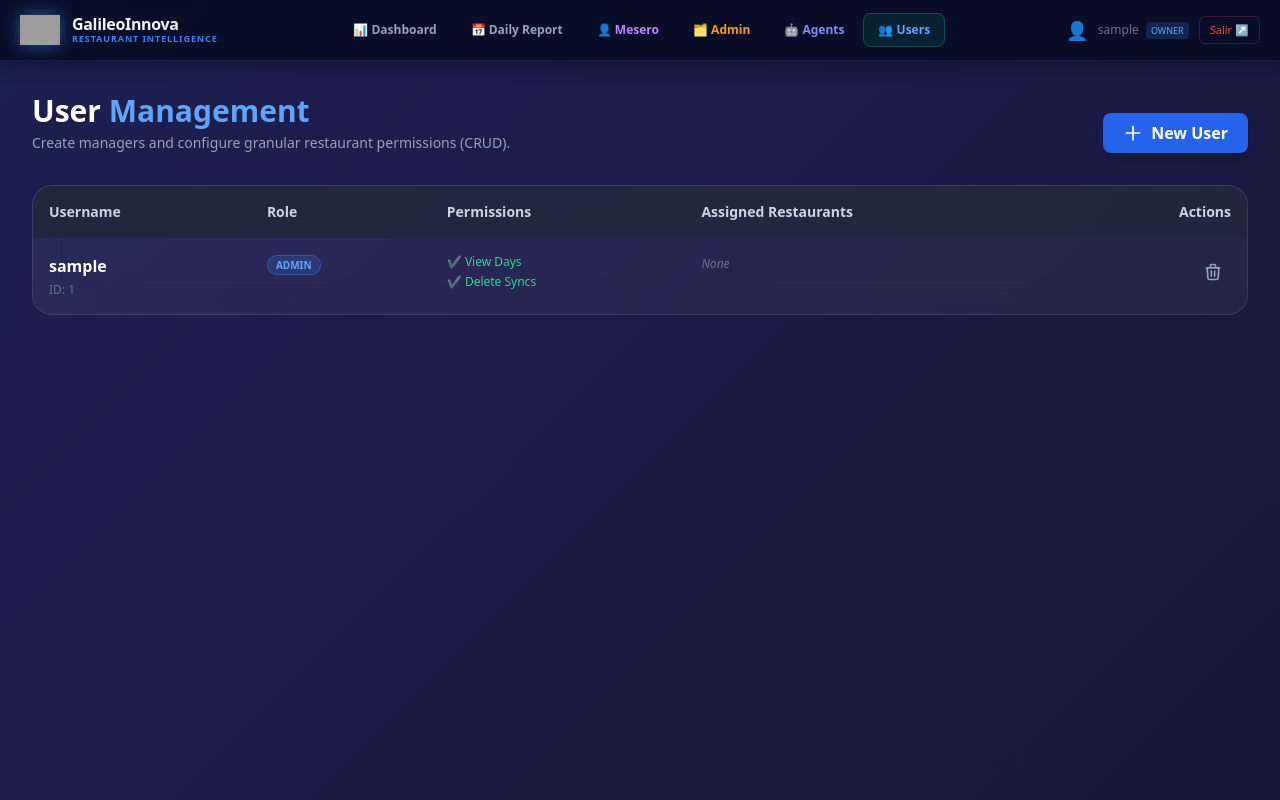
After one commit to mmorazanr/galileoinnova-pos, a PHP site: page /manage_users.php in a window 1280 px wide. The commit adds this page. Run offline with PHP 8.4, Linux system fonts and the light colour scheme; the visitor is signed in with stand-in values (Sample User, id 1); tables that the repository leaves empty or names only in its code hold one stand-in row (values such as "Sample post"); some libraries are stand-ins or nearby versions; grey boxes are pictures that could not be loaded.

Commit message:
Dashboard: Creado panel de administracion UI (manage_users) para que los Dueños puedan crear/eliminar managers visualmente y asignarles restaurantes

```diff
--- /dev/null
+++ b/dashboard_php/manage_users.php
@@ -0,0 +1,312 @@
+<?php
+require_once 'auth.php';
+require_once 'config.php';
+
+// Solo el rol Owner puede acceder a esta página
+if (!is_owner()) {
+    die("<h1>Access Denied</h1><p>You do not have permission to access the User Management panel.</p>");
+}
+
+$page_title = 'User Management';
+$msg = '';
+$err = '';
+
+// ── Handle Form Submissions ───────────────────────────────────────────────
+if ($_SERVER['REQUEST_METHOD'] === 'POST') {
+    $action = $_POST['action'] ?? '';
+
+    if ($action === 'create') {
+        $username = trim($_POST['username'] ?? '');
+        $password = trim($_POST['password'] ?? '');
+        $role = $_POST['role'] ?? 'manager';
+        $allowed_rests = $_POST['allowed_restaurants'] ?? [];
+        if ($role === 'owner') {
+            $allowed_rests = ["ALL"];
+        }
+        $can_view = isset($_POST['can_view_days']) ? 1 : 0;
+        $can_delete = isset($_POST['can_delete_days']) ? 1 : 0;
+
+        if (empty($username) || empty($password)) {
+            $err = "Username and password are required for new users.";
+        }
+        else {
+            // Hash the password with PHP's native bcrypt wrapper
+            $hash = password_hash($password, PASSWORD_DEFAULT);
+            $rests_json = json_encode($allowed_rests, JSON_UNESCAPED_UNICODE);
+
+            try {
+                $stmt = $pdo->prepare("INSERT INTO dashboard_users (username, password_hash, role, allowed_restaurants, can_view_days, can_delete_days) VALUES (:u, :p, :r, :a, :cv, :cd)");
+                $stmt->execute([
+                    ':u' => $username, ':p' => $hash, ':r' => $role,
+                    ':a' => $rests_json, ':cv' => $can_view, ':cd' => $can_delete
+                ]);
+                $msg = "User '$username' created successfully.";
+            }
+            catch (PDOException $e) {
+                if ($e->getCode() == 23000) { // Integrated Integrity constraint violation / Duplicate key
+                    $err = "User '$username' already exists.";
+                }
+                else {
+                    $err = "Database error: " . $e->getMessage();
+                }
+            }
+        }
+    }
+    elseif ($action === 'delete') {
+        $del_id = (int)($_POST['user_id'] ?? 0);
+        // Evitar que el admin se borre a sí mismo accidentalmente
+        if ($del_id != $_SESSION['gi_user_id'] && $del_id > 0) {
+            $stmt = $pdo->prepare("DELETE FROM dashboard_users WHERE id = :id");
+            $stmt->execute([':id' => $del_id]);
+            $msg = "User deleted successfully.";
+        }
+        else {
+            $err = "Cannot delete the currently logged-in user.";
+        }
+    }
+}
+
+// ── Fetch Data ────────────────────────────────────────────────────────────
+// Fetch all users
+$users = $pdo->query("SELECT id, username, role, allowed_restaurants, can_view_days, can_delete_days, created_at FROM dashboard_users ORDER BY role ASC, username ASC")->fetchAll();
+
+// Fetch all distinct restaurants for the checkbox list
+$stmt_all = $pdo->query("SELECT DISTINCT restaurante FROM restaurantes_diario_media ORDER BY restaurante ASC");
+$all_db_restaurants = $stmt_all->fetchAll(PDO::FETCH_COLUMN);
+?>
+<!DOCTYPE html>
+<html lang="en">
+<head>
+    <meta charset="UTF-8">
+    <meta name="viewport" content="width=device-width, initial-scale=1.0">
+    <title>Manage Users — GalileoInnova</title>
+    <script src="https://cdn.tailwindcss.com"></script>
+    <style>
+        body {
+            background: linear-gradient(-45deg, #0f172a, #1e1b4b, #0f3460, #0f172a);
+            background-size: 400% 400%;
+            animation: gradientBG 18s ease infinite;
+            color: #fff;
+            min-height: 100vh;
+        }
+        @keyframes gradientBG {
+            0%   { background-position: 0% 50%; }
+            50%  { background-position: 100% 50%; }
+            100% { background-position: 0% 50%; }
+        }
+        .glass-panel {
+            background: rgba(255,255,255,0.05);
+            backdrop-filter: blur(16px);
+            border: 1px solid rgba(255,255,255,0.1);
+            border-radius: 20px;
+        }
+        .form-input {
+            background: rgba(15, 23, 42, 0.6);
+            border: 1px solid rgba(255,255,255,0.1);
+            color: white;
+            padding: 8px 12px;
+            border-radius: 8px;
+            width: 100%;
+            font-size: 14px;
+        }
+        .form-input:focus { outline: none; border-color: #3b82f6; box-shadow: 0 0 0 2px rgba(59,130,246,0.2); }
+        .checkbox-grid {
+            display: grid;
+            grid-template-columns: repeat(auto-fill, minmax(200px, 1fr));
+            gap: 10px;
+        }
+        .role-badge {
+            font-size: 10px;
+            padding: 2px 8px;
+            border-radius: 9999px;
+            text-transform: uppercase;
+            font-weight: bold;
+        }
+        .role-owner { background: rgba(234, 179, 8, 0.2); color: #facc15; border: 1px solid rgba(234, 179, 8, 0.4); }
+        .role-manager { background: rgba(59, 130, 246, 0.2); color: #60a5fa; border: 1px solid rgba(59, 130, 246, 0.4); }
+    </style>
+</head>
+<body class="font-sans pb-16">
+<?php require_once 'navbar.php'; ?>
+
+<div class="p-4 md:p-8 max-w-7xl mx-auto">
+    <!-- Header -->
+    <div class="mb-8 flex justify-between items-end">
+        <div>
+            <h1 class="text-3xl font-bold text-white mb-1">User <span class="text-blue-400">Management</span></h1>
+            <p class="text-slate-400 text-sm">Create managers and configure granular restaurant permissions (CRUD).</p>
+        </div>
+        <button onclick="document.getElementById('createUserModal').classList.remove('hidden')" class="bg-blue-600 hover:bg-blue-500 text-white font-semibold py-2 px-5 rounded-lg shadow-lg flex items-center gap-2 transition-all">
+            <svg class="w-5 h-5" fill="none" stroke="currentColor" viewBox="0 0 24 24"><path stroke-linecap="round" stroke-linejoin="round" stroke-width="2" d="M12 4v16m8-8H4"/></svg>
+            New User
+        </button>
+    </div>
+
+    <!-- Messages -->
+    <?php if ($msg): ?>
+        <div class="mb-6 glass-panel px-5 py-4 text-emerald-300 flex items-center gap-3 border-emerald-500/30">
+            <svg class="w-5 h-5 shrink-0" fill="none" stroke="currentColor" viewBox="0 0 24 24"><path stroke-linecap="round" stroke-linejoin="round" stroke-width="2" d="M5 13l4 4L19 7"/></svg>
+            <?php echo $msg; ?>
+        </div>
+    <?php
+endif; ?>
+    <?php if ($err): ?>
+        <div class="mb-6 glass-panel px-5 py-4 text-red-300 flex items-center gap-3 border-red-500/30 bg-red-900/10">
+            <svg class="w-5 h-5 shrink-0" fill="none" stroke="currentColor" viewBox="0 0 24 24"><path stroke-linecap="round" stroke-linejoin="round" stroke-width="2" d="M12 9v2m0 4h.01m-6.938 4h13.856c1.54 0 2.502-1.667 1.732-3L13.732 4c-.77-1.333-2.694-1.333-3.464 0L3.34 16c-.77 1.333.192 3 1.732 3z"/></svg>
+            <?php echo $err; ?>
+        </div>
+    <?php
+endif; ?>
+
+    <!-- User List -->
+    <div class="glass-panel overflow-hidden">
+        <table class="w-full text-left text-sm">
+            <thead class="bg-slate-800/80">
+                <tr>
+                    <th class="p-4 font-semibold text-slate-300">Username</th>
+                    <th class="p-4 font-semibold text-slate-300">Role</th>
+                    <th class="p-4 font-semibold text-slate-300">Permissions</th>
+                    <th class="p-4 font-semibold text-slate-300">Assigned Restaurants</th>
+                    <th class="p-4 font-semibold text-slate-300 text-right">Actions</th>
+                </tr>
+            </thead>
+            <tbody class="divide-y divide-slate-700/50">
+                <?php foreach ($users as $u):
+    $role_cls = $u['role'] === 'owner' ? 'role-owner' : 'role-manager';
+    $rests = json_decode($u['allowed_restaurants'], true) ?? [];
+    if (in_array('ALL', $rests))
+        $rests_disp = '<span class="text-blue-300 font-medium">All Restaurants</span>';
+    else
+        $rests_disp = count($rests) > 0 ? implode(', ', array_map('htmlspecialchars', $rests)) : '<span class="text-slate-500 italic">None</span>';
+?>
+                <tr class="hover:bg-slate-800/30 transition-colors">
+                    <td class="p-4 align-top">
+                        <div class="font-bold text-base text-white"><?php echo htmlspecialchars($u['username']); ?></div>
+                        <div class="text-xs text-slate-500 mt-1">ID: <?php echo $u['id']; ?></div>
+                    </td>
+                    <td class="p-4 align-top">
+                        <span class="role-badge <?php echo $role_cls; ?>"><?php echo htmlspecialchars($u['role']); ?></span>
+                    </td>
+                    <td class="p-4 align-top text-xs space-y-1">
+                        <div class="flex items-center gap-2">
+                            <?php if ($u['can_view_days']): ?> <span class="text-emerald-400">✔ View Days</span>
+                            <?php
+    else: ?> <span class="text-slate-600">✖ View Days</span> <?php
+    endif; ?>
+                        </div>
+                        <div class="flex items-center gap-2">
+                            <?php if ($u['can_delete_days']): ?> <span class="text-emerald-400">✔ Delete Syncs</span>
+                            <?php
+    else: ?> <span class="text-slate-600">✖ Delete Syncs</span> <?php
+    endif; ?>
+                        </div>
+                    </td>
+                    <td class="p-4 align-top text-xs text-slate-300 max-w-sm leading-relaxed">
+                        <?php echo $rests_disp; ?>
+                    </td>
+                    <td class="p-4 align-top text-right">
+                        <form method="POST" onsubmit="return confirm('Are you sure you want to completely delete user \'<?php echo htmlspecialchars($u['username']); ?>\'?');">
+                            <input type="hidden" name="action" value="delete">
+                            <input type="hidden" name="user_id" value="<?php echo $u['id']; ?>">
+                            <button type="submit" class="text-slate-400 hover:text-red-400 transition-colors p-2" title="Delete User">
+                                <svg class="w-5 h-5" fill="none" stroke="currentColor" viewBox="0 0 24 24"><path stroke-linecap="round" stroke-linejoin="round" stroke-width="2" d="M19 7l-.867 12.142A2 2 0 0116.138 21H7.862a2 2 0 01-1.995-1.858L5 7m5 4v6m4-6v6m1-10V4a1 1 0 00-1-1h-4a1 1 0 00-1 1v3M4 7h16"/></svg>
+                            </button>
+                        </form>
+                    </td>
+                </tr>
+                <?php
+endforeach; ?>
+            </tbody>
+        </table>
+    </div>
+</div>
+
+<!-- Modal Create User -->
+<div id="createUserModal" class="hidden fixed inset-0 z-50 flex items-center justify-center p-4" style="background: rgba(0,0,0,0.7); backdrop-filter: blur(4px);">
+    <div class="glass-panel w-full max-w-2xl bg-slate-900 border-slate-600 shadow-2xl relative flex flex-col max-h-[90vh]">
+        <div class="p-6 border-b border-slate-700 flex justify-between items-center shrink-0">
+            <h2 class="text-xl font-bold">Create New User</h2>
+            <button onclick="document.getElementById('createUserModal').classList.add('hidden')" class="text-slate-400 hover:text-white">
+                <svg class="w-6 h-6" fill="none" stroke="currentColor" viewBox="0 0 24 24"><path stroke-linecap="round" stroke-linejoin="round" stroke-width="2" d="M6 18L18 6M6 6l12 12"/></svg>
+            </button>
+        </div>
+
+        <div class="p-6 overflow-y-auto custom-scrollbar">
+            <form id="createUserForm" method="POST" class="space-y-5">
+                <input type="hidden" name="action" value="create">
+
+                <div class="grid grid-cols-2 gap-5">
+                    <div>
+                        <label class="block text-xs font-semibold text-slate-400 uppercase tracking-wider mb-2">Username</label>
+                        <input type="text" name="username" required class="form-input" placeholder="e.g. manager_tx">
+                    </div>
+                    <div>
+                        <label class="block text-xs font-semibold text-slate-400 uppercase tracking-wider mb-2">Password</label>
+                        <input type="password" name="password" required class="form-input" placeholder="••••••••">
+                    </div>
+                </div>
+
+                <div>
+                    <label class="block text-xs font-semibold text-slate-400 uppercase tracking-wider mb-2">Role Type</label>
+                    <select name="role" id="roleSelector" class="form-input" onchange="toggleRestList()">
+                        <option value="manager" selected>Manager (Restricted Access)</option>
+                        <option value="owner">Owner (Full System Access)</option>
+                    </select>
+                </div>
+
+                <div class="p-4 rounded-lg bg-slate-800/50 border border-slate-700">
+                    <label class="block text-xs font-semibold text-slate-400 uppercase tracking-wider mb-3">Feature Permissions</label>
+                    <div class="flex gap-6">
+                        <label class="flex items-center gap-2 cursor-pointer">
+                            <input type="checkbox" name="can_view_days" value="1" checked class="w-4 h-4 rounded bg-slate-700 border-slate-600 text-blue-500 focus:ring-blue-500">
+                            <span class="text-sm">View Days (Daily Report)</span>
+                        </label>
+                        <label class="flex items-center gap-2 cursor-pointer">
+                            <input type="checkbox" name="can_delete_days" value="1" class="w-4 h-4 rounded bg-slate-700 border-slate-600 text-blue-500 focus:ring-blue-500">
+                            <span class="text-sm">Delete Sync Logs (Agents Area)</span>
+                        </label>
+                    </div>
+                </div>
+
+                <div id="restaurantSelectorGroup">
+                    <label class="block text-xs font-semibold text-slate-400 uppercase tracking-wider mb-2">Allowed Restaurants</label>
+                    <p class="text-xs text-slate-500 mb-3">Select the specific branches this manager is allowed to see data from.</p>
+
+                    <div class="checkbox-grid max-h-48 overflow-y-auto p-4 border border-slate-700 rounded-lg custom-scrollbar bg-slate-900/50">
+                        <?php foreach ($all_db_restaurants as $r): ?>
+                        <label class="flex items-start gap-2 cursor-pointer hover:bg-slate-800/50 p-1.5 rounded transition-colors">
+                            <input type="checkbox" name="allowed_restaurants[]" value="<?php echo htmlspecialchars($r); ?>" class="w-4 h-4 mt-0.5 rounded bg-slate-700 border-slate-600 text-blue-500 focus:ring-blue-500">
+                            <span class="text-sm text-slate-300 leading-tight"><?php echo htmlspecialchars($r); ?></span>
+                        </label>
+                        <?php
+endforeach; ?>
+                    </div>
+                </div>
+            </form>
+        </div>
+
+        <div class="p-6 border-t border-slate-700 bg-slate-800/50 rounded-b-2xl flex justify-end gap-3 shrink-0">
+            <button onclick="document.getElementById('createUserModal').classList.add('hidden')" class="px-5 py-2 rounded-lg font-semibold text-sm text-slate-300 hover:bg-slate-700 transition-colors">Cancel</button>
+            <button type="submit" form="createUserForm" class="bg-blue-600 hover:bg-blue-500 text-white px-6 py-2 rounded-lg font-semibold text-sm transition-colors shadow-lg">Create User</button>
+        </div>
+    </div>
+</div>
+
+<script>
+// Hide the restaurant list if 'owner' is selected since owner gets ALL implicitly
+function toggleRestList() {
+    const role = document.getElementById('roleSelector').value;
+    const restGroup = document.getElementById('restaurantSelectorGroup');
+    if (role === 'owner') {
+        restGroup.style.display = 'none';
+        // Uncheck all so we don't send garbage
+        const boxes = restGroup.querySelectorAll('input[type="checkbox"]');
+        boxes.forEach(b => b.checked = false);
+    } else {
+        restGroup.style.display = 'block';
+    }
+}
+</script>
+
+</body>
+</html>
--- a/dashboard_php/navbar.php
+++ b/dashboard_php/navbar.php
@@ -30,6 +30,7 @@ $gi_role = $_SESSION['gi_role'] ?? 'owner';
     <?php if (is_owner()): ?>
     <a href="admin_datos.php"  class="gi-nav-btn gi-nav-admin <?php echo strpos($_SERVER['PHP_SELF'], 'admin_datos') !== false ? 'active' : ''; ?>">🗂 Admin</a>
     <a href="agents.php"       class="gi-nav-btn gi-nav-agents <?php echo strpos($_SERVER['PHP_SELF'], 'agents') !== false ? 'active' : ''; ?>">🤖 Agents</a>
+    <a href="manage_users.php" class="gi-nav-btn gi-nav-users <?php echo strpos($_SERVER['PHP_SELF'], 'manage_users') !== false ? 'active' : ''; ?>">👥 Users</a>
     <?php
 endif; ?>
     <?php echo $extra_btns; ?>
@@ -92,6 +93,9 @@ endif; ?>
 .gi-nav-agents       { color: #818cf8; }
 .gi-nav-agents:hover { color: #a5b4fc; background: rgba(99,102,241,0.1); }
 .gi-nav-agents.active{ background: rgba(99,102,241,0.12); border-color: rgba(99,102,241,0.3); }
+.gi-nav-users        { color: #34d399; }
+.gi-nav-users:hover  { color: #6ee7b7; background: rgba(16,185,129,0.1); }
+.gi-nav-users.active { background: rgba(16,185,129,0.12); border-color: rgba(16,185,129,0.3); }
 
 .gi-user-info { display: flex; align-items: center; gap: 10px; }
 .gi-avatar    { font-size: 18px; }
```
Also changed, not shown: 1 other file.
